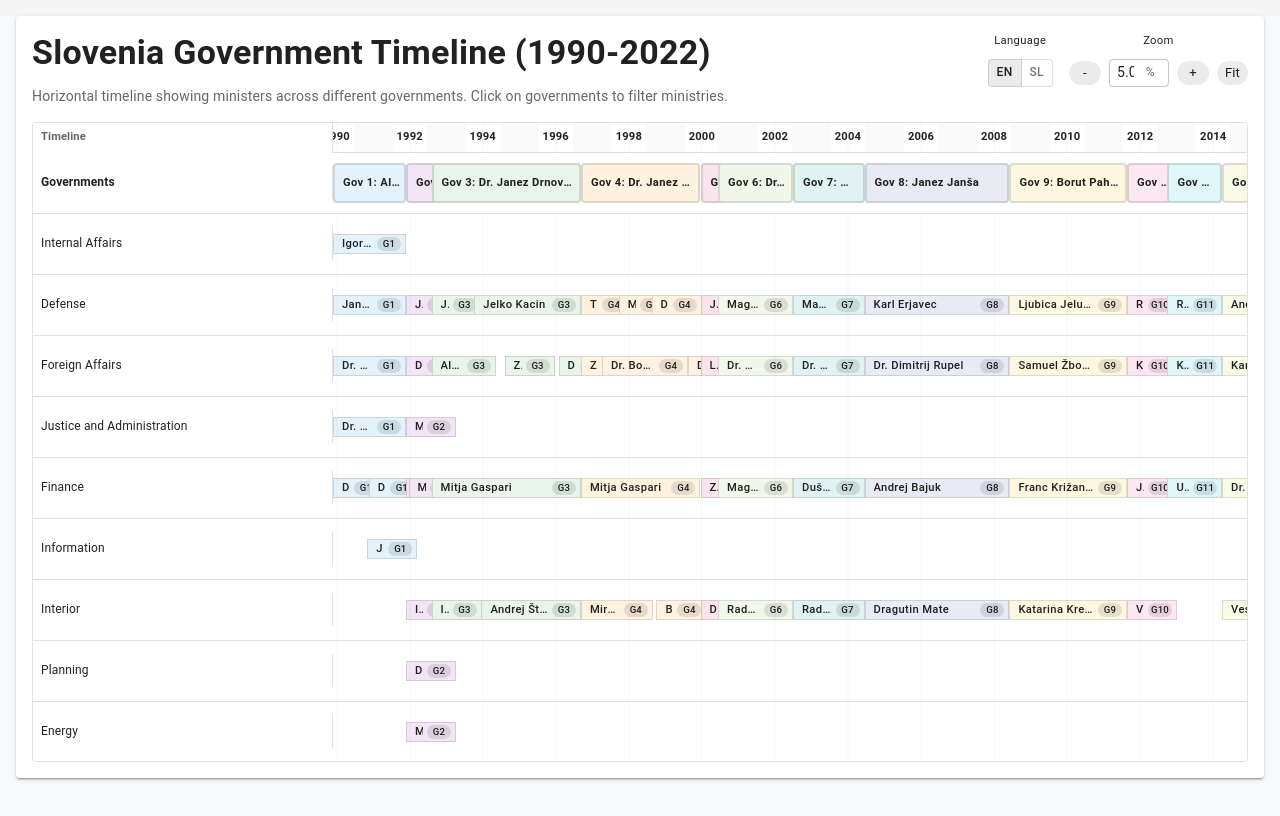
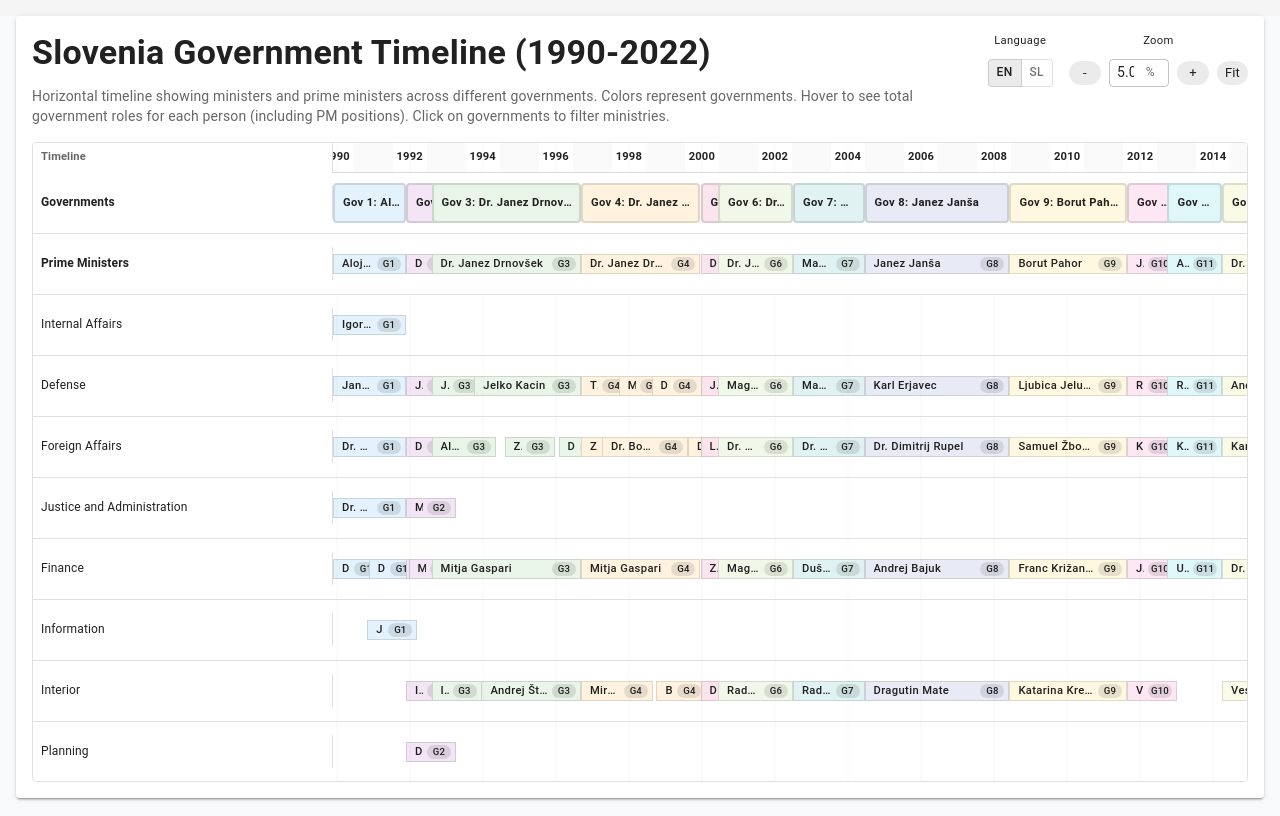
Before and after one commit to nraw/git_laws, a Next.js app in the folder viz/: page / in a window 1280 px wide. Built offline with nearby package versions, Linux system fonts and the light colour scheme; what @mui/material-nextjs would draw is missing.

Commit message:
color revert

```diff
--- a/viz/src/components/TimelineVisualization.tsx
+++ b/viz/src/components/TimelineVisualization.tsx
@@ -103,6 +103,24 @@ const GovernmentRow = styled(Box)(({ theme }) => ({
   borderBottom: `1px solid ${theme.palette.divider}`,
   position: 'sticky',
   top: '30px', // Account for year timeline row height
+  backgroundColor: theme.palette.background.paper,
+  zIndex: 3,
+  width: '100%',
+  '& > *': {
+    backgroundColor: 'inherit',
+  },
+  '&:last-child': {
+    borderBottom: 'none',
+  },
+}));
+
+const PrimeMinisterRow = styled(Box)(({ theme }) => ({
+  display: 'flex',
+  alignItems: 'center',
+  minHeight: '60px',
+  borderBottom: `1px solid ${theme.palette.divider}`,
+  position: 'sticky',
+  top: '90px', // Account for year timeline + government row height
   backgroundColor: theme.palette.background.paper,
   zIndex: 3,
   width: '100%',
@@ -239,11 +257,53 @@ interface Government {
   ministers: Minister[];
 }
 
-const GOVERNMENT_COLORS = [
-  '#e3f2fd', '#f3e5f5', '#e8f5e8', '#fff3e0', '#fce4ec',
-  '#f1f8e9', '#e0f2f1', '#e8eaf6', '#fff8e1', '#fde7f3',
-  '#e0f7fa', '#f9fbe7', '#efebe9', '#f3e5f5'
-];
+// Color scheme based on how many government roles a person has held
+const ROLE_FREQUENCY_COLORS = {
+  1: '#e8f5e8',     // Light green for 1 role
+  2: '#c8e6c9',     // Medium-light green for 2 roles
+  3: '#a5d6a7',     // Medium green for 3 roles
+  4: '#81c784',     // Medium-dark green for 4 roles
+  5: '#66bb6a',     // Dark green for 5 roles
+  6: '#4caf50',     // Darker green for 6 roles
+  7: '#43a047',     // Very dark green for 7+ roles
+  8: '#388e3c',     // Darkest green for 8+ roles
+  default: '#2e7d32' // Fallback for 9+ roles
+};
+
+// Function to count how many government roles each person has held (including prime minister positions)
+const countPersonRoles = (governments: Government[]) => {
+  const personRoleCount = new Map<string, number>();
+
+  governments.forEach(government => {
+    // Count prime minister role
+    const pmName = government.leadership.prime_minister.name;
+    const currentPMCount = personRoleCount.get(pmName) || 0;
+    personRoleCount.set(pmName, currentPMCount + 1);
+
+    // Count minister roles
+    government.ministers.forEach(minister => {
+      const currentCount = personRoleCount.get(minister.name) || 0;
+      personRoleCount.set(minister.name, currentCount + 1);
+    });
+  });
+
+  return personRoleCount;
+};
+
+// Function to get color based on role frequency
+const getPersonColor = (personName: string, roleCount: Map<string, number>) => {
+  const count = roleCount.get(personName) || 1;
+
+  if (count >= 9) return ROLE_FREQUENCY_COLORS.default;
+  if (count >= 8) return ROLE_FREQUENCY_COLORS[8];
+  if (count >= 7) return ROLE_FREQUENCY_COLORS[7];
+  if (count >= 6) return ROLE_FREQUENCY_COLORS[6];
+  if (count >= 5) return ROLE_FREQUENCY_COLORS[5];
+  if (count >= 4) return ROLE_FREQUENCY_COLORS[4];
+  if (count >= 3) return ROLE_FREQUENCY_COLORS[3];
+  if (count >= 2) return ROLE_FREQUENCY_COLORS[2];
+  return ROLE_FREQUENCY_COLORS[1];
+};
 
 const calculateFitToScreenZoom = () => {
   // Get the timeline span in days
@@ -307,6 +367,9 @@ export default function TimelineVisualization() {
   const { baseData, governmentData, timelineStart, timelineEnd, pixelsPerDay, totalTimelineWidth } = useMemo(() => {
     const governments = ministersData.governments as Government[];
 
+    // Count how many roles each person has held across all governments
+    const personRoleCount = countPersonRoles(governments);
+
     // Find overall timeline bounds
     const allDates = governments.flatMap(gov => [
       new Date(gov.period.start_date),
@@ -342,13 +405,21 @@ export default function TimelineVisualization() {
       .sort(([, dateA], [, dateB]) => dateA.getTime() - dateB.getTime())
       .map(([ministry]) => ministry);
 
-    // Process government data
+    // Process government data (still use government colors for government bar)
+    const GOVERNMENT_COLORS = [
+      '#e3f2fd', '#f3e5f5', '#e8f5e8', '#fff3e0', '#fce4ec',
+      '#f1f8e9', '#e0f2f1', '#e8eaf6', '#fff8e1', '#fde7f3',
+      '#e0f7fa', '#f9fbe7', '#efebe9', '#f3e5f5'
+    ];
+
     const processedGovernments = governments.map((gov, govIndex) => ({
       number: gov.number,
       name: language === 'en' ? gov.name.en : gov.name.sl,
       startDate: gov.period.start_date,
       endDate: gov.period.end_date,
       primeMinister: gov.leadership.prime_minister.name,
+      primeMinisterColor: getPersonColor(gov.leadership.prime_minister.name, personRoleCount), // Add PM color
+      primeMinisterRoleCount: personRoleCount.get(gov.leadership.prime_minister.name) || 1, // Add PM role count
       color: GOVERNMENT_COLORS[govIndex % GOVERNMENT_COLORS.length]
     }));
 
@@ -362,6 +433,8 @@ export default function TimelineVisualization() {
             governmentNumber: gov.number,
             governmentName: language === 'en' ? gov.name.en : gov.name.sl,
             governmentColor: GOVERNMENT_COLORS[govIndex % GOVERNMENT_COLORS.length],
+            personColor: getPersonColor(minister.name, personRoleCount), // New person-based color
+            roleCount: personRoleCount.get(minister.name) || 1, // Add role count for tooltip
             primeMinister: gov.leadership.prime_minister.name
           }));
       });
@@ -558,8 +631,8 @@ export default function TimelineVisualization() {
           </Typography>
           <Typography variant="body2" color="text.secondary">
             {language === 'en'
-              ? 'Horizontal timeline showing ministers across different governments. Click on governments to filter ministries.'
-              : 'Horizontalna časovnica, ki prikazuje ministre v različnih vladah. Kliknite na vlade za filtriranje ministrstev.'
+              ? 'Horizontal timeline showing ministers and prime ministers across different governments. Colors represent governments. Hover to see total government roles for each person (including PM positions). Click on governments to filter ministries.'
+              : 'Horizontalna časovnica, ki prikazuje ministre in predsednike vlad v različnih vladah. Barve predstavljajo vlade. Premaknite miško za ogled skupnega števila vladinih vlog za vsako osebo (vključno s predsedništvom vlad). Kliknite na vlade za filtriranje ministrstev.'
             }
           </Typography>
           {selectedGovernment && (
@@ -810,6 +883,115 @@ export default function TimelineVisualization() {
             </MinistryTimeline>
           </GovernmentRow>
 
+          {/* Prime Minister row as third row */}
+          <PrimeMinisterRow>
+            <MinistryLabel>
+              <Typography
+                variant="body2"
+                sx={{
+                  fontSize: '0.75rem',
+                  fontWeight: 600,
+                  overflow: 'hidden',
+                  textOverflow: 'ellipsis',
+                  whiteSpace: 'nowrap',
+                  width: '100%',
+                  [`@media (max-width:768px)`]: {
+                    fontSize: '0.65rem',
+                  }
+                }}
+              >
+                {language === 'en' ? 'Prime Ministers' : 'Predsedniki vlad'}
+              </Typography>
+            </MinistryLabel>
+            <MinistryTimeline timelineWidth={totalTimelineWidth}>
+              {/* Prime Minister bars */}
+              {governmentData.map((government) => {
+                const startPos = getPositionFromDate(government.startDate);
+                const width = getWidthFromDates(government.startDate, government.endDate);
+
+                return (
+                  <Tooltip
+                    key={`pm-${government.number}`}
+                    title={
+                      <Box>
+                        <Typography variant="subtitle2">{government.primeMinister}</Typography>
+                        <Typography variant="body2">
+                          {language === 'en' ? 'Prime Minister' : 'Predsednik vlade'}
+                        </Typography>
+                        <Typography variant="caption">
+                          {government.startDate} {language === 'en' ? 'to' : 'do'} {government.endDate}
+                        </Typography>
+                        <Typography variant="caption" display="block">
+                          {language === 'en' ? 'Government' : 'Vlada'} {government.number}: {government.name}
+                        </Typography>
+                        <Typography variant="caption" display="block" sx={{ fontWeight: 600, mt: 0.5 }}>
+                          {language === 'en'
+                            ? `Total gov roles: ${government.primeMinisterRoleCount}`
+                            : `Skupaj vl. vlog: ${government.primeMinisterRoleCount}`}
+                        </Typography>
+                      </Box>
+                    }
+                    arrow
+                    placement="top"
+                  >
+                    <MinisterBar
+                      style={{
+                        left: `${startPos}px`,
+                        width: `${width}px`,
+                        backgroundColor: government.color,
+                        paddingLeft: '8px',
+                        paddingRight: '4px',
+                      }}
+                      onClick={(e) => {
+                        if (isMobileDevice()) {
+                          handleBarClick(e, government.startDate, government.endDate);
+                        }
+                      }}
+                    >
+                      <Box sx={{
+                        display: 'flex',
+                        alignItems: 'center',
+                        gap: 0.5,
+                        width: '100%',
+                        overflow: 'hidden'
+                      }}>
+                        <Typography
+                          variant="caption"
+                          sx={{
+                            fontSize: '0.7rem',
+                            fontWeight: 500,
+                            whiteSpace: 'nowrap',
+                            overflow: 'hidden',
+                            textOverflow: 'ellipsis',
+                            flexGrow: 1,
+                            minWidth: 0
+                          }}
+                        >
+                          {government.primeMinister}
+                        </Typography>
+                        <Chip
+                          label={`G${government.number}`}
+                          size="small"
+                          sx={{
+                            height: '14px',
+                            fontSize: '0.6rem',
+                            minWidth: '24px',
+                            '& .MuiChip-label': {
+                              px: 0.3,
+                              py: 0
+                            },
+                            backgroundColor: 'rgba(0,0,0,0.1)',
+                            color: 'inherit'
+                          }}
+                        />
+                      </Box>
+                    </MinisterBar>
+                  </Tooltip>
+                );
+              })}
+            </MinistryTimeline>
+          </PrimeMinisterRow>
+
           {/* Ministry rows */}
           {processedData.map((ministry) => (
             <MinistryRow key={ministry.name}>
@@ -852,6 +1034,11 @@ export default function TimelineVisualization() {
                           </Typography>
                           <Typography variant="caption" display="block">
                             {language === 'en' ? 'PM:' : 'PV:'} {minister.primeMinister}
+                          </Typography>
+                          <Typography variant="caption" display="block" sx={{ fontWeight: 600, mt: 0.5 }}>
+                            {language === 'en'
+                              ? `Total gov roles: ${minister.roleCount}`
+                              : `Skupaj vl. vlog: ${minister.roleCount}`}
                           </Typography>
                         </Box>
                       }
```
